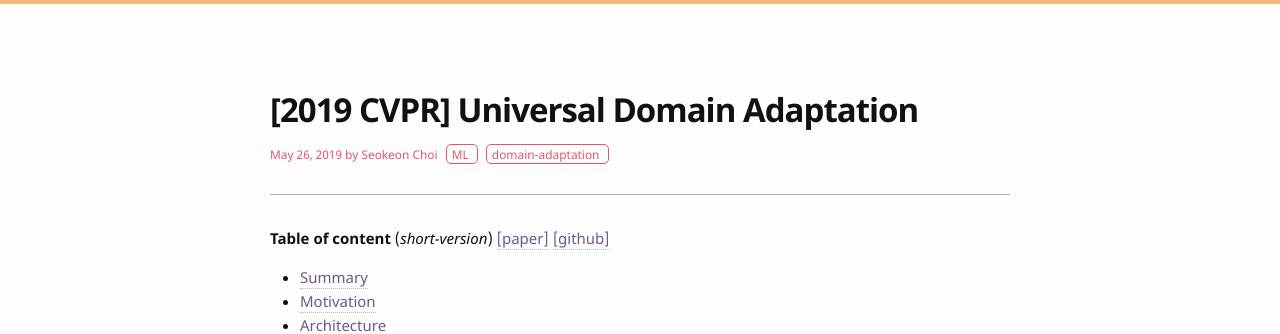
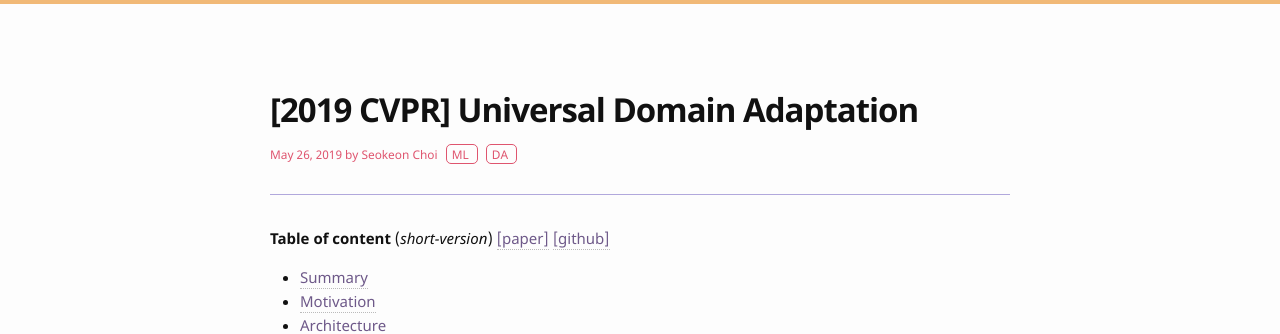
Before and after one commit to bismex/bismex.github.io, a Jekyll site: the page built from _posts/2019-05-26-UDA.md, in a window 1280 px wide and 900 px high. Shown: the top 334 px of the window. Built offline with Jekyll 4.4.1, drawn with Linux system fonts in a browser that asks for light colours; formulas are drawn with MathJax 3.

Commit message:
Update 2019-05-26-UDA.md

```diff
--- a/_posts/2019-05-26-UDA.md
+++ b/_posts/2019-05-26-UDA.md
@@ -2,7 +2,7 @@
 layout: post
 title: "[2019 CVPR] Universal Domain Adaptation"
 date: 2019-05-26 17:40:00
-tags: ML domain-adaptation
+tags: ML DA
 ---
 
 <!--more-->
```
